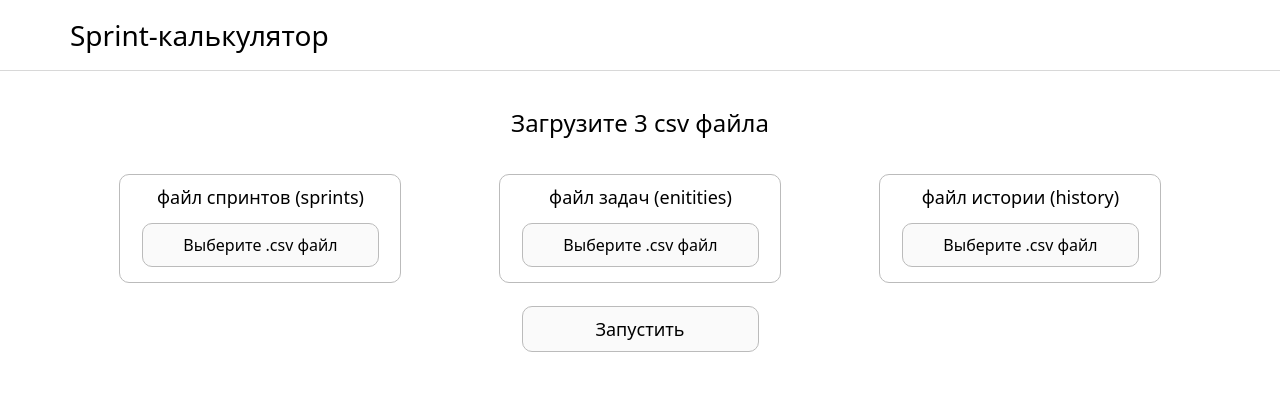
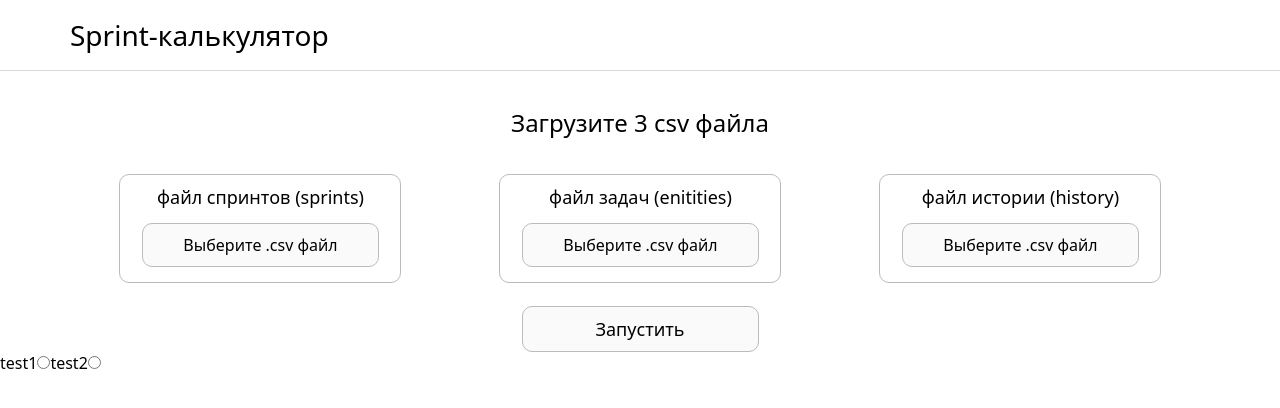
Before and after one commit to necitboss/hackaton, a React (Vite) app: page / in a window 1280 px wide. Shown: the top 408 px of the page. Built offline with nearby package versions, Linux system fonts and the light colour scheme.

Commit message:
Add sprint selector

```diff
--- a/src/App.tsx
+++ b/src/App.tsx
@@ -1,6 +1,7 @@
 import { useState } from 'react'
 import "./scss/style.scss"
 import InputFile from "./components/InputFile";
+import SprintSelector from "./components/SprintSelector";
 import AddFiles from "./ui/AddFiles";
 import Header from "./ui/Header";
 
@@ -14,6 +15,8 @@ function App() {
     <>
       <Header />
       <AddFiles onClick={handleRunClick} isRun={isRun} />
+
+      <SprintSelector items={["test1", "test2"]} />
     </>
   )
 }
--- /dev/null
+++ b/src/components/SprintSelector/SprintSelector.module.scss
@@ -0,0 +1,34 @@
+.sprint-selector {
+  padding: 10px 21px 15px 22px;
+  border: 1px solid #BBBBBB;
+  border-radius: 10px;
+  display: flex;
+  flex-direction: column;
+  align-items: center;
+}
+
+.input_file__title {
+  font-size: 18px;
+  margin-bottom: 14px;
+}
+
+.input_file__input {
+  display: none;
+}
+
+.input_file__label {
+  width: 237px;
+  overflow: hidden;
+  text-overflow: ellipsis;
+  white-space: nowrap;
+  padding: 10px 10px;
+  text-align: center;
+  border: 1px solid #BBBBBB;
+  border-radius: 10px;
+  background-color: #fafafa;
+  transition: background-color .2s ease-in-out;
+
+  &:hover {
+    background-color: darken(#fafafa, 7%);
+  }
+}
--- /dev/null
+++ b/src/components/SprintSelector/index.tsx
@@ -0,0 +1,35 @@
+import React from 'react';
+import styles from './SprintSelector.module.scss';
+
+interface Props {
+  items: string[];
+  onChange?: (selectedItem: string) => void;
+}
+
+const SprintSelector: React.FC<Props> = ({ items, onChange }) => {
+  const [selected, setSelected] = React.useState<string>('');
+
+  const handleChange = (item: string) => {
+    setSelected(item);
+    onChange && onChange(item);
+  };
+
+  return (
+    <div className="sprint-selector">
+      {items.map((item, index) => (
+        <label key={index} className="sprint-option">
+          <span className={`option-label ${selected === item ? 'active' : ''}`}>{item}</span>
+          <input
+            type="radio"
+            name="sprint"
+            value={item}
+            checked={selected === item}
+            onChange={() => handleChange(item)}
+          />
+        </label>
+      ))}
+    </div>
+  );
+};
+
+export default SprintSelector;
```
Also changed, not shown: 1 other file (tests, documents, lock files or other folders).
